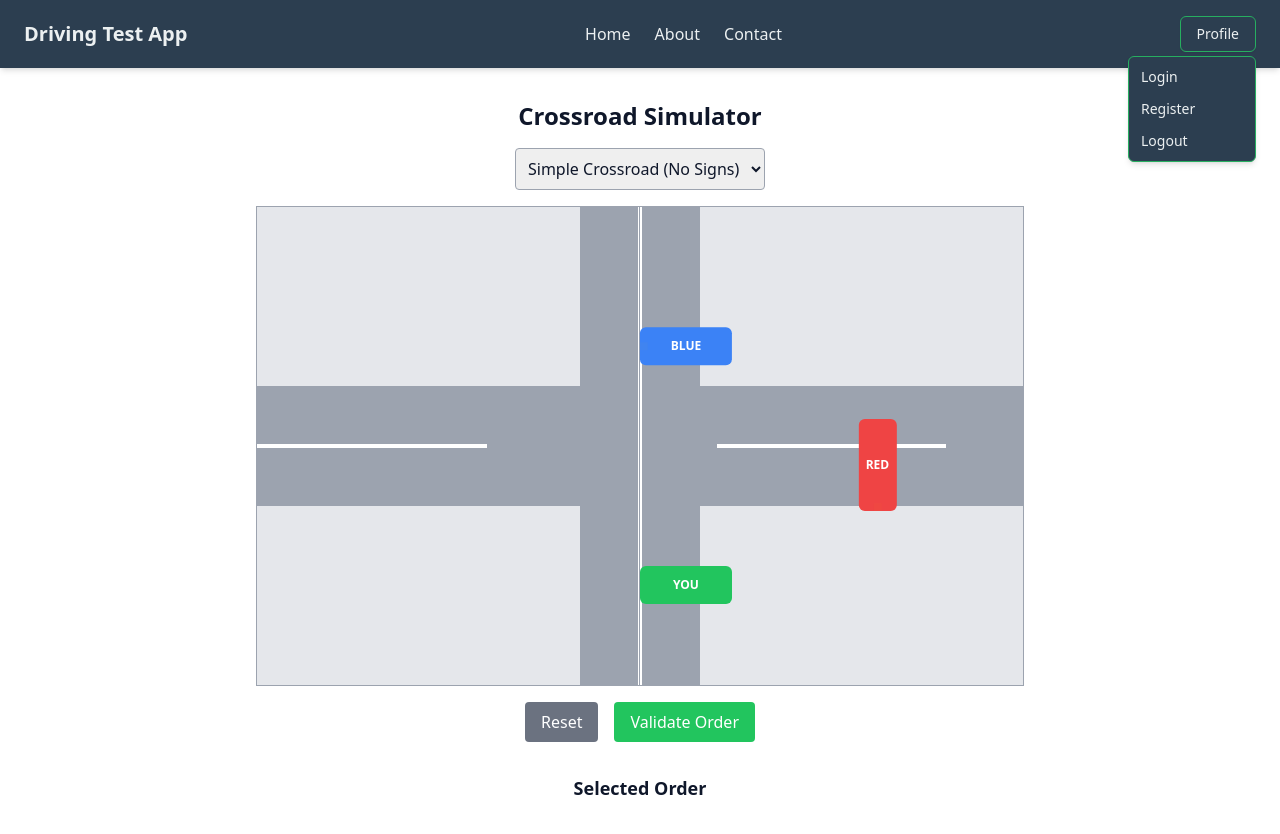
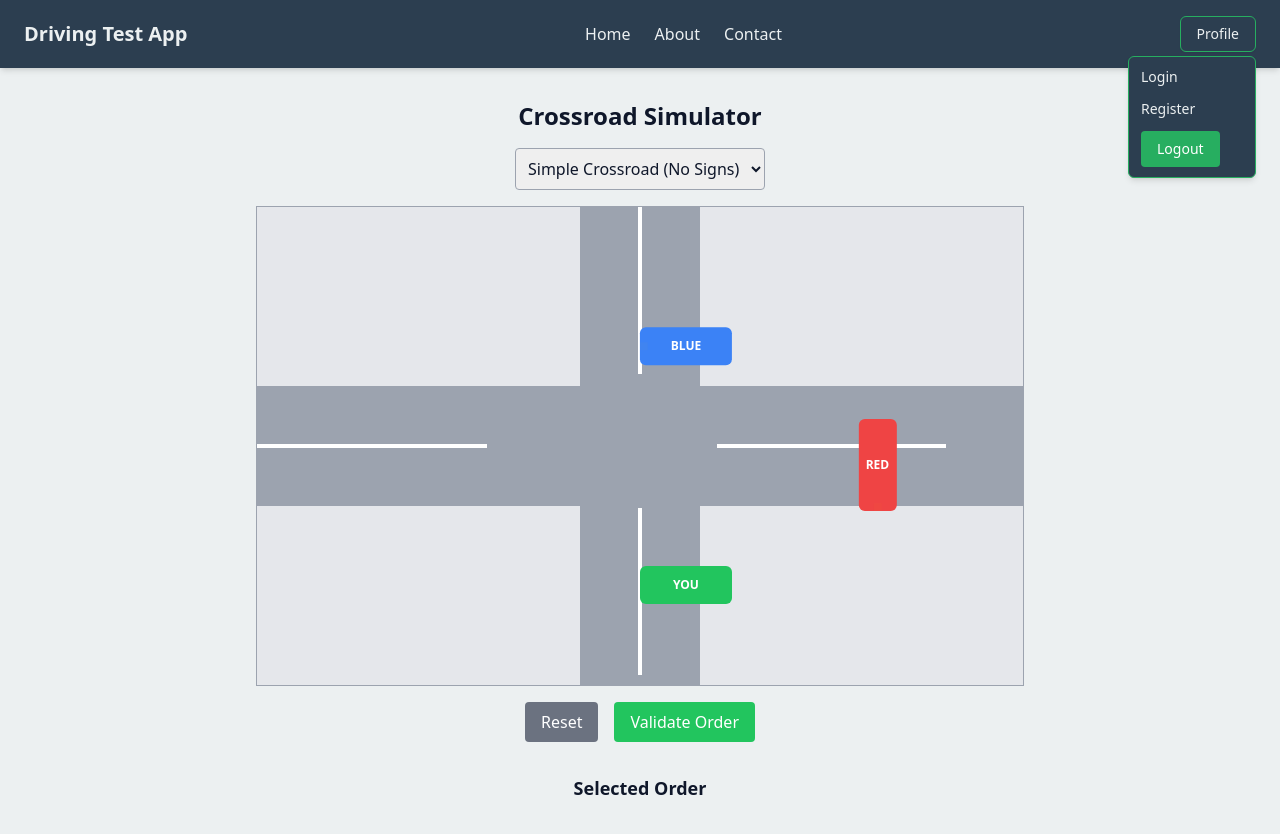
Before and after one commit to rondindon/drive-edu, a React (Create React App) app in the folder driving-license-frontend/: page /simulator in a window 1280 px wide. Both pictures are taken after a click on the button "Profile". Built offline with nearby package versions, Linux system fonts and the light colour scheme.

Commit message:
logout funkcia + crossroad update

```diff
--- a/driving-license-frontend/src/components/Crossroad.tsx
+++ b/driving-license-frontend/src/components/Crossroad.tsx
@@ -24,7 +24,7 @@ const Crossroad: React.FC<CrossroadProps> = ({ scenario, onCarClick, selectedOrd
 
       {/* Vertical Road */}
       <div className="absolute left-1/2 top-0 h-full w-[15vh] bg-gray-400 transform -translate-x-1/2">
-        <div className="absolute left-1/2 top-0 h-full w-1 bg-white transform -translate-x-1/2 dashed"></div>
+        <div className="absolute left-1/2 top-0 h-full w-1 bg-white transform -translate-x-1/2 dashed-up"></div>
       </div>
 
       {/* Cars */}
@@ -34,7 +34,7 @@ const Crossroad: React.FC<CrossroadProps> = ({ scenario, onCarClick, selectedOrd
         return (
           <div
             key={car.id}
-            className={`absolute w-[12%] h-[8%] flex items-center justify-center`}
+            className={`absolute w-[12%] h-[8%] flex items-center justify-center cursor-pointer`}
             style={{
               top: `${car.position.x}%`,
               left: `${car.position.y}%`,
--- a/driving-license-frontend/src/components/Navbar.tsx
+++ b/driving-license-frontend/src/components/Navbar.tsx
@@ -7,6 +7,8 @@ import {
   DropdownMenuContent,
   DropdownMenuItem,
 } from "./ui/dropdown-menu";
+import Logout from "../pages/Logout";
+
 
 const Navbar: React.FC = () => {
   const location = useLocation();
@@ -64,9 +66,7 @@ const Navbar: React.FC = () => {
                 </a>
               </DropdownMenuItem>
               <DropdownMenuItem className="hover:bg-main-green hover:text-main-darkBlue transition-colors">
-                <a href="/logout" className="block w-full">
-                  Logout
-                </a>
+                <Logout />
               </DropdownMenuItem>
             </DropdownMenuContent>
           </DropdownMenu>
--- a/driving-license-frontend/src/index.css
+++ b/driving-license-frontend/src/index.css
@@ -54,7 +54,7 @@
     @apply border-border;
   }
   body {
-    @apply font-sans antialiased bg-background text-foreground;
+    @apply font-sans antialiased bg-secondary-lightGray text-foreground;
   }
   @font-face {
     font-family: 'BAM';
@@ -96,3 +96,13 @@
     transparent 60%
   );
 }
+
+.dashed-up {
+  background: repeating-linear-gradient(
+    to bottom,
+    white 0%,
+    white 35%,
+    transparent 35%,
+    transparent 63%
+  );
+}
--- /dev/null
+++ b/driving-license-frontend/src/pages/Logout.tsx
@@ -0,0 +1,34 @@
+import React from 'react';
+import { useNavigate } from 'react-router-dom';
+import { supabase } from '../services/supabase';
+
+const Logout: React.FC = () => {
+  const navigate = useNavigate();
+
+  const handleLogout = async () => {
+    try {
+      const { error } = await supabase.auth.signOut();
+      if (error) throw error;
+
+      // Clear local storage
+      localStorage.removeItem('supabaseToken');
+      localStorage.removeItem('role');
+
+      // Navigate to login or home page
+      navigate('/login');
+    } catch (err) {
+      console.error('Error logging out:', err);
+    }
+  };
+
+  return (
+    <button
+      onClick={handleLogout}
+      className="bg-main-green text-white py-2 px-4 rounded hover:bg-main-darkGreen"
+    >
+      Logout
+    </button>
+  );
+};
+
+export default Logout;
```
Also changed, not shown: driving-license-frontend/src/pages/Login.tsx (line endings or trailing spaces).
